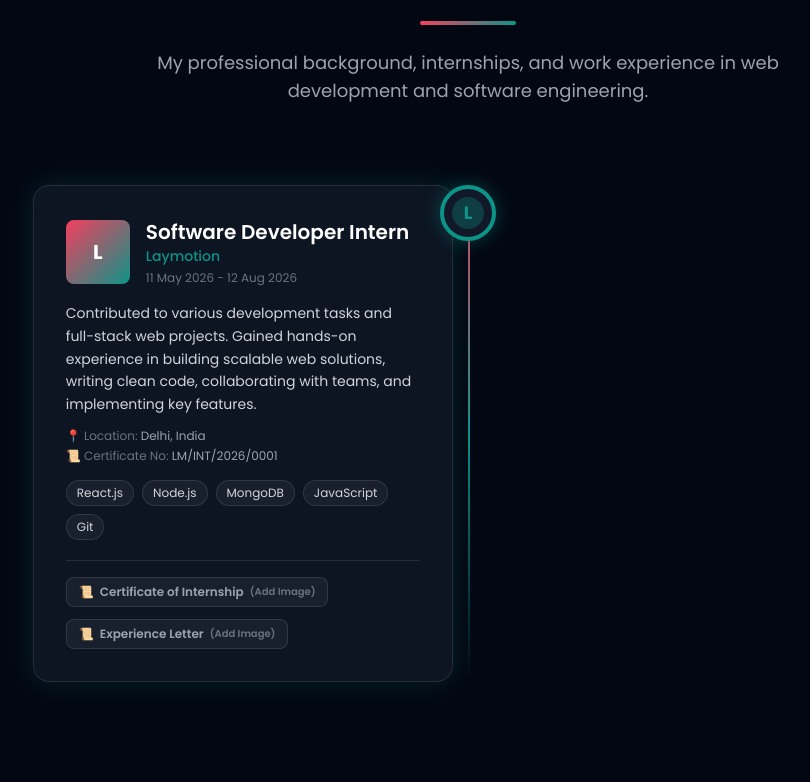
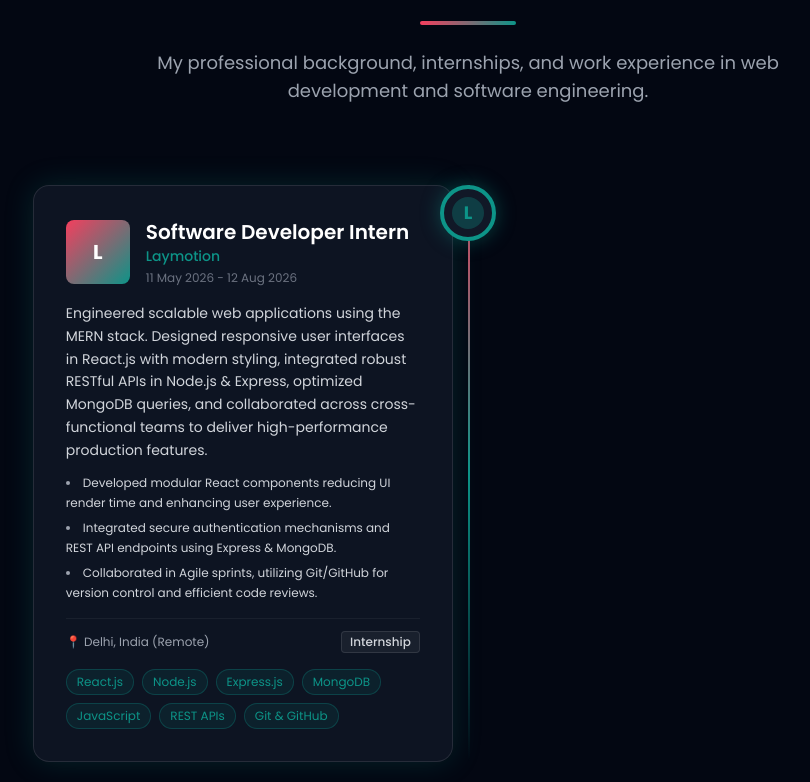
Before and after one commit to vidhikaiwart/myPortfolio, a React (Vite) app: page / in a window 1280 px wide. Shown: the part 2015-2797 px from the top of the page, without its empty margins (172-982 px from the left). Built offline with nearby package versions, Linux system fonts and the light colour scheme.

Commit message:
Add Certifications section, update Experience details, and add M.Tech

```diff
--- a/src/App.jsx
+++ b/src/App.jsx
@@ -3,6 +3,7 @@ import Navbar from "./components/Navbar/Navbar";
 import About from "./components/About/About";
 import Skills from "./components/Skills/Skills";
 import Experience from "./components/Experience/Experience";
+import Certifications from "./components/Certifications/Certifications";
 import Work from "./components/Work/Work";
 import Education from "./components/Education/Education";
 import Contact from "./components/Contact/Contact";
@@ -22,6 +23,7 @@ const App = () => {
         <About />
         <Skills />
         <Experience />
+        <Certifications />
         <Work />
         <Education />
         <Contact />
--- /dev/null
+++ b/src/components/Certifications/Certifications.jsx
@@ -0,0 +1,178 @@
+import React, { useState } from "react";
+import { motion, AnimatePresence } from "framer-motion";
+import { FiEye, FiAward, FiFileText } from "react-icons/fi";
+
+import certImg from "../../assets/certificates_and_experience/laymotion_certificate.png";
+import expImg from "../../assets/certificates_and_experience/laymotion_experience_letter.png";
+
+export const certificationsData = [
+  {
+    id: 1,
+    title: "Certificate of Internship",
+    category: "Certification",
+    organization: "Laymotion",
+    image: certImg,
+  },
+  {
+    id: 2,
+    title: "Experience & Relieving Letter",
+    category: "Experience Letter",
+    organization: "Laymotion",
+    image: expImg,
+  },
+];
+
+const Certifications = () => {
+  const [selectedDoc, setSelectedDoc] = useState(null);
+  const [activeFilter, setActiveFilter] = useState("All");
+
+  const filteredData = certificationsData.filter((item) => {
+    if (activeFilter === "All") return true;
+    return item.category === activeFilter;
+  });
+
+  return (
+    <section
+      id="certifications"
+      className="relative py-24 px-6 sm:px-10 md:px-[8vw] lg:px-[16vw] font-sans"
+    >
+      {/* Ambient Light Blobs */}
+      <div className="absolute top-1/2 left-0 w-72 h-72 bg-[#0d9488]/10 rounded-full blur-[120px] pointer-events-none" />
+      <div className="absolute bottom-10 right-0 w-72 h-72 bg-[#f43f5e]/10 rounded-full blur-[120px] pointer-events-none" />
+
+      {/* Section Title */}
+      <motion.div
+        initial={{ opacity: 0, y: 30 }}
+        whileInView={{ opacity: 1, y: 0 }}
+        transition={{ duration: 0.5 }}
+        viewport={{ once: true }}
+        className="text-center mb-14"
+      >
+        <div className="inline-flex items-center gap-2 px-4 py-1.5 rounded-full bg-white/5 border border-white/10 text-xs font-semibold text-[#0d9488] mb-4">
+          <FiAward size={14} /> Credentials & Verification
+        </div>
+        <h2 className="text-4xl sm:text-5xl font-bold text-white tracking-wide">
+          CERTIFICATIONS & EXPERIENCE LETTERS
+        </h2>
+        <div className="w-28 h-1 bg-gradient-to-r from-[#f43f5e] via-[#0d9488] to-[#f43f5e] mx-auto mt-4 rounded-full" />
+        <p className="text-gray-400 mt-5 max-w-2xl mx-auto text-base sm:text-lg">
+          Official certificates and experience credentials.
+        </p>
+
+        {/* Filter Buttons */}
+        <div className="flex justify-center gap-3 mt-8">
+          {["All", "Certification", "Experience Letter"].map((filter) => (
+            <button
+              key={filter}
+              onClick={() => setActiveFilter(filter)}
+              className={`px-4 py-2 rounded-xl text-xs sm:text-sm font-medium transition-all duration-300 border ${
+                activeFilter === filter
+                  ? "bg-gradient-to-r from-[#f43f5e] to-[#0d9488] border-transparent text-white shadow-[0_0_20px_rgba(244,63,94,0.3)]"
+                  : "bg-gray-900/60 border-white/10 text-gray-400 hover:text-white hover:border-white/20"
+              }`}
+            >
+              {filter}
+            </button>
+          ))}
+        </div>
+      </motion.div>
+
+      {/* Cards Grid */}
+      <div className="grid grid-cols-1 md:grid-cols-2 gap-8">
+        {filteredData.map((doc, idx) => (
+          <motion.div
+            key={doc.id}
+            initial={{ opacity: 0, y: 30 }}
+            whileInView={{ opacity: 1, y: 0 }}
+            transition={{ duration: 0.5, delay: idx * 0.15 }}
+            viewport={{ once: true }}
+            className="group relative bg-gray-900/80 backdrop-blur-xl border border-white/10 rounded-2xl overflow-hidden shadow-[0_0_30px_rgba(13,148,136,0.15)] hover:shadow-[0_0_40px_rgba(244,63,94,0.3)] transition-all duration-300 flex flex-col justify-between"
+          >
+            <div>
+              {/* Document Image Preview Container */}
+              <div className="relative aspect-[16/10] bg-black/50 overflow-hidden cursor-pointer" onClick={() => setSelectedDoc(doc)}>
+                <img
+                  src={doc.image}
+                  alt={doc.title}
+                  className="w-full h-full object-cover object-top group-hover:scale-105 transition-transform duration-500"
+                />
+                <div className="absolute inset-0 bg-gradient-to-t from-gray-900 via-gray-900/20 to-transparent opacity-60 group-hover:opacity-40 transition-opacity duration-300" />
+
+                {/* Quick View Hover Overlay */}
+                <div className="absolute inset-0 flex items-center justify-center opacity-0 group-hover:opacity-100 transition-opacity duration-300 bg-black/40 backdrop-blur-xs">
+                  <span className="px-4 py-2 bg-white/10 border border-white/20 rounded-full text-white text-xs font-semibold flex items-center gap-2 shadow-lg">
+                    <FiEye size={16} /> Click to View Full Screen
+                  </span>
+                </div>
+              </div>
+            </div>
+
+            {/* Action Bar with View Document Button Only */}
+            <div className="p-6">
+              <button
+                onClick={() => setSelectedDoc(doc)}
+                className="w-full py-3 px-4 rounded-xl bg-gradient-to-r from-[#f43f5e] to-[#0d9488] text-white font-semibold text-xs sm:text-sm hover:opacity-90 transition-all duration-200 flex items-center justify-center gap-2 shadow-[0_0_20px_rgba(244,63,94,0.3)] cursor-pointer"
+              >
+                <FiEye size={18} /> View Document
+              </button>
+            </div>
+          </motion.div>
+        ))}
+      </div>
+
+      {/* FULL SCREEN MODAL */}
+      <AnimatePresence>
+        {selectedDoc && (
+          <motion.div
+            initial={{ opacity: 0 }}
+            animate={{ opacity: 1 }}
+            exit={{ opacity: 0 }}
+            className="fixed inset-0 z-50 bg-black/85 backdrop-blur-md flex items-center justify-center p-4"
+            onClick={() => setSelectedDoc(null)}
+          >
+            <motion.div
+              initial={{ scale: 0.9, opacity: 0 }}
+              animate={{ scale: 1, opacity: 1 }}
+              exit={{ scale: 0.9, opacity: 0 }}
+              transition={{ type: "spring", damping: 25, stiffness: 300 }}
+              className="relative bg-gray-900 border border-white/20 rounded-2xl p-6 max-w-4xl w-full max-h-[92vh] flex flex-col items-center shadow-2xl overflow-hidden"
+              onClick={(e) => e.stopPropagation()}
+            >
+              {/* Modal Header */}
+              <div className="w-full flex items-center justify-between pb-4 mb-4 border-b border-white/10">
+                <div className="flex items-center gap-3">
+                  <div className="p-2 rounded-lg bg-[#0d9488]/20 text-[#0d9488]">
+                    <FiFileText size={20} />
+                  </div>
+                  <div>
+                    <h3 className="text-lg sm:text-xl font-bold text-white">
+                      {selectedDoc.title}
+                    </h3>
+                  </div>
+                </div>
+
+                <button
+                  onClick={() => setSelectedDoc(null)}
+                  className="p-2 text-gray-400 hover:text-white rounded-lg hover:bg-white/10 transition-colors text-xl font-bold leading-none"
+                >
+                  ✕
+                </button>
+              </div>
+
+              {/* Modal Image View */}
+              <div className="w-full flex-1 overflow-auto flex items-center justify-center rounded-xl bg-black/40 border border-white/5 p-2">
+                <img
+                  src={selectedDoc.image}
+                  alt={selectedDoc.title}
+                  className="max-h-[70vh] w-auto object-contain rounded-lg shadow-2xl"
+                />
+              </div>
+            </motion.div>
+          </motion.div>
+        )}
+      </AnimatePresence>
+    </section>
+  );
+};
+
+export default Certifications;
--- a/src/components/Experience/Experience.jsx
+++ b/src/components/Experience/Experience.jsx
@@ -121,15 +121,24 @@ const Experience = () => {
                 {exp.desc}
               </p>
 
-              {/* Extra Details (Certificate No. & Location) */}
-              {(exp.location || exp.certificateNo) && (
-                <div className="mt-3 text-xs text-gray-400 space-y-1">
-                  {exp.location && (
-                    <p><span className="text-gray-500">📍 Location:</span> {exp.location}</p>
-                  )}
-                  {exp.certificateNo && (
-                    <p><span className="text-gray-500">📜 Certificate No:</span> {exp.certificateNo}</p>
-                  )}
+              {/* Highlights Bullet List */}
+              {exp.highlights && (
+                <ul className="mt-3 space-y-1.5 list-disc list-inside text-xs text-gray-400">
+                  {exp.highlights.map((item, hIdx) => (
+                    <li key={hIdx} className="leading-relaxed">
+                      <span className="text-gray-300">{item}</span>
+                    </li>
+                  ))}
+                </ul>
+              )}
+
+              {/* Location & Type */}
+              {exp.location && (
+                <div className="mt-4 text-xs text-gray-400 flex items-center justify-between border-t border-white/5 pt-3">
+                  <span>📍 {exp.location}</span>
+                  <span className="px-2 py-0.5 rounded bg-white/5 border border-white/10 text-gray-300 font-medium">
+                    {exp.type}
+                  </span>
                 </div>
               )}
 
@@ -139,31 +148,10 @@ const Experience = () => {
                   {exp.skills.map((skill, idx) => (
                     <span
                       key={idx}
-                      className="text-xs px-2.5 py-1 rounded-full bg-white/5 border border-white/10 text-gray-300"
+                      className="text-xs px-2.5 py-1 rounded-full bg-[#0d9488]/10 border border-[#0d9488]/30 text-[#0d9488]"
                     >
                       {skill}
                     </span>
-                  ))}
-                </div>
-              )}
-
-              {/* Certificate & Experience Letter Buttons */}
-              {exp.documents && exp.documents.length > 0 && (
-                <div className="mt-5 pt-4 border-t border-white/10 flex flex-wrap gap-3">
-                  {exp.documents.map((doc, idx) => (
-                    <button
-                      key={idx}
-                      onClick={() => doc.url && setSelectedDoc(doc)}
-                      disabled={!doc.url}
-                      className={`text-xs font-semibold px-3 py-1.5 rounded-lg border transition-all duration-200 flex items-center gap-1.5 ${doc.url
-                          ? "bg-[#0d9488]/20 border-[#0d9488]/50 text-[#0d9488] hover:bg-[#0d9488] hover:text-white cursor-pointer shadow-[0_0_15px_rgba(13,148,136,0.3)]"
-                          : "bg-white/5 border-white/10 text-gray-400 cursor-not-allowed"
-                        }`}
-                    >
-                      <span>📜</span>
-                      <span>{doc.title}</span>
-                      {!doc.url && <span className="text-[10px] text-gray-500">(Add Image)</span>}
-                    </button>
                   ))}
                 </div>
               )}
--- a/src/components/Navbar/Navbar.jsx
+++ b/src/components/Navbar/Navbar.jsx
@@ -33,13 +33,14 @@ const Navbar = () => {
     { id: "about", label: "About" },
     { id: "skills", label: "Skills" },
     { id: "experience", label: "Experience" },
+    { id: "certifications", label: "Certifications" },
     { id: "work", label: "Projects" },
     { id: "education", label: "Education" },
   ];
 
   return (
     <nav
-      className={`fixed top-0 w-full z-50 transition duration-300 px-[7vw] md:px-[7vw] lg:px-[20vw] ${isScrolled
+      className={`fixed top-0 w-full z-50 transition duration-300 px-[4vw] md:px-[5vw] lg:px-[8vw] ${isScrolled
         ? "bg-[#030712] bg-opacity-50 backdrop-blur-md shadow-md"
         : "bg-transparent"
         }`}
@@ -56,14 +57,17 @@ const Navbar = () => {
         </div>
 
         {/* DESKTOP MENU */}
-        <ul className="hidden md:flex space-x-8 text-gray-300">
+        <ul className="hidden md:flex items-center space-x-1 lg:space-x-3 text-gray-300">
           {menuItems.map((item) => (
             <li
               key={item.id}
-              className={`cursor-pointer hover:text-[#f43f5e] transition-colors duration-200 ${activeSection === item.id ? "text-[#f43f5e]" : ""
+              className={`cursor-pointer transition-colors duration-200 ${activeSection === item.id ? "text-[#f43f5e]" : ""
                 }`}
             >
-              <button onClick={() => handleMenuItemClick(item.id)}>
+              <button
+                onClick={() => handleMenuItemClick(item.id)}
+                className="px-3 py-1.5 rounded-lg hover:text-[#f43f5e] hover:bg-white/5 transition-all duration-200 text-sm lg:text-base font-medium"
+              >
                 {item.label}
               </button>
             </li>
--- a/src/constants.js
+++ b/src/constants.js
@@ -37,6 +37,7 @@ import postmanLogo from "./assets/tech_logo/postman.png";
 import Lcit from "./assets/education_logo/lcit.webp"
 import school from "./assets/education_logo/school.png"
 import polytechnic from "./assets/education_logo/polytechnic.jpg"
+import bitDurg from "./assets/education_logo/bit_durg.jpeg"
 /* ====================================
    project
 ===================================== */
@@ -106,16 +107,15 @@ export const experiences = [
     role: "Software Developer Intern",
     company: "Laymotion",
     date: "11 May 2026 - 12 Aug 2026",
-    location: "Delhi, India",
-    issuedBy: "Vinay Kumar (Founder & CEO)",
-    certificateNo: "LM/INT/2026/0001",
-    desc: "Contributed to various development tasks and full-stack web projects. Gained hands-on experience in building scalable web solutions, writing clean code, collaborating with teams, and implementing key features.",
-    skills: ["React.js", "Node.js", "MongoDB", "JavaScript", "Git"],
-    img: null,
-    documents: [
-      { title: "Certificate of Internship", type: "certificate", url: null },
-      { title: "Experience Letter", type: "letter", url: null },
+    location: "Delhi, India (Remote)",
+    type: "Internship",
+    desc: "Engineered scalable web applications using the MERN stack. Designed responsive user interfaces in React.js with modern styling, integrated robust RESTful APIs in Node.js & Express, optimized MongoDB queries, and collaborated across cross-functional teams to deliver high-performance production features.",
+    highlights: [
+      "Developed modular React components reducing UI render time and enhancing user experience.",
+      "Integrated secure authentication mechanisms and REST API endpoints using Express & MongoDB.",
+      "Collaborated in Agile sprints, utilizing Git/GitHub for version control and efficient code reviews.",
     ],
+    skills: ["React.js", "Node.js", "Express.js", "MongoDB", "JavaScript", "REST APIs", "Git & GitHub"],
   },
 ];
 
@@ -126,6 +126,15 @@ export const experiences = [
 export const education = [
   {
     id: 1,
+    degree: "M.Tech in Data Science",
+    school: "Bhilai Institute of Technology, Durg, Chhattisgarh",
+    date: "2026 - 2028",
+    grade: "Pursuing",
+    desc: "Specializing in Data Science, Machine Learning, Data Analytics, Advanced Algorithms, and Artificial Intelligence.",
+    img: bitDurg,
+  },
+  {
+    id: 2,
     degree: "B.Tech in Computer Science Engineering",
     school: "Lakhmi Chand Institute of Technology, Bilaspur, Chhattisgarh",
     date: "2021 - 2025",
@@ -134,7 +143,7 @@ export const education = [
     img: Lcit,
   },
   {
-    id: 2,
+    id: 3,
     degree: "Diploma in Computer Science Engineering",
     school: "Government Girls Polytechnic",
     date: "2022",
@@ -143,7 +152,7 @@ export const education = [
     img: polytechnic,
   },
   {
-    id: 3,
+    id: 4,
     degree: "Class X (CGBSE)",
     school: "Sent Joseph Convent School",
     date: "2019",
```
Also changed, not shown: src/assets/education_logo/bit_durg.jpeg (added).
